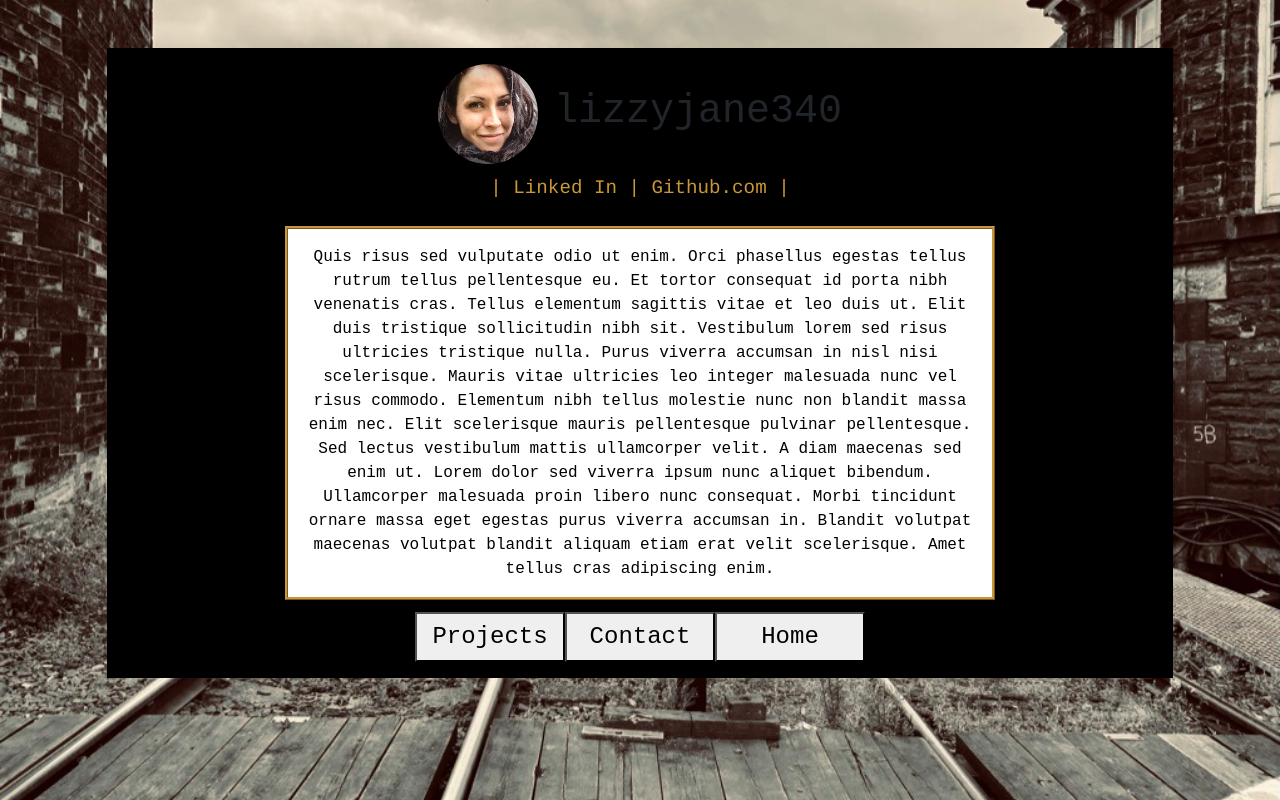
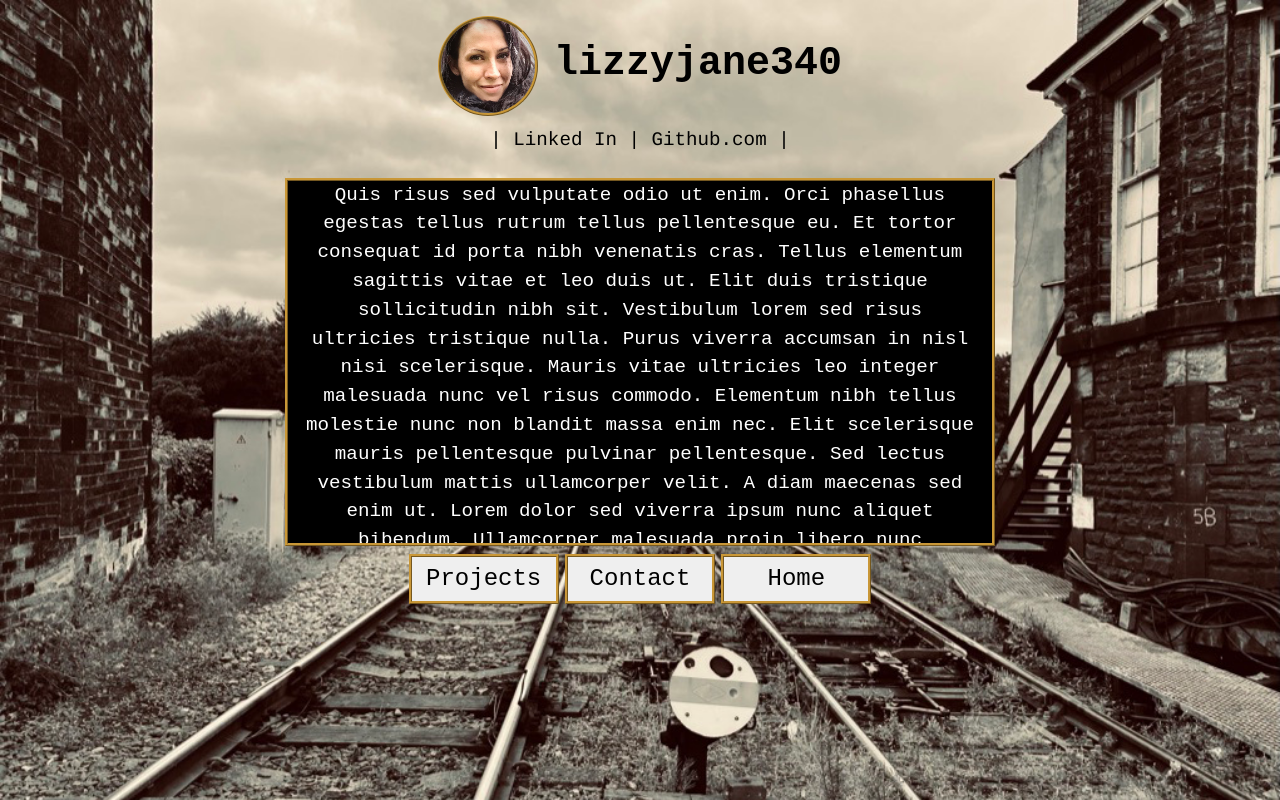
Before and after one commit to lizzyjane340/portfolio-site, a plain HTML site: page blog.html in a window 1280 px wide. Drawn offline with nearby package versions, Linux system fonts and the light colour scheme.

Commit message:
Add borders and auto scroll

```diff
--- a/styles.css
+++ b/styles.css
@@ -1,7 +1,8 @@
-body {
-    background: url('images/railshot.jpeg') no-repeat center center fixed;
+#body {
+    background-image: url('https://lizzyjane340.github.io/portfolio-site/images/railshot.jpeg');
+    background-size: cover;
     background-position: fixed;
-    background-size: cover;
+    background-repeat: no-repeat;
     font-family: courier;
 }
 
@@ -11,42 +12,40 @@ h2 {
 
 /* links */
 a:link {
-  color: #C99737;
+  color: black;
   font-weight: normal;
   font-size: 1.2rem;
 }
 
-a:visited {
+a:hover {
     color: #C99737;
     font-weight: normal;
     font-size: 1.2rem;
 }
 
-a:hover {
-  color: #B7A5AF;
+a:visited {
+  color: black;
   font-weight: normal;
   font-size: 1.2rem;
 }
 
 #main-block {
-    background-color: black;
+    color: black;
     padding: 1em;
-    overflow: hidden;
     text-align: center;
-    margin-top: 3em;
 }
 
 #text-dark {
     font-family: 'Courier New', courier;
+    color: black;
     font-size: 30px;
-    font-weight: normal !important;
+    font-weight: bold !important;
     justify-content: center;
 }
 
 #text-light {
     font-family: 'Courier New', Courier, monospace;
     color: white;
-    opacity: 2;
     font-size: 1rem;
     font-weight: normal !important;
     justify-content: center;
@@ -57,14 +56,17 @@ a:hover {
 #button {
     font-family: 'Courier New', Courier, monospace;
     font-size: 1.5rem;
+    border: ridge 3px #C99737;
     text-align: center;
     color: #000000;
     width: 150px;
     height: 50px;
-    margin-top: 0.5rem;
+    margin: 0.2rem;
+
 }
 
 #link-bar {
+    color: black;
     font-size: 1.5rem;
     font-weight: 400;
     margin-bottom: 1rem;
@@ -72,27 +74,18 @@ a:hover {
 
 #content-div {
     font-family: 'Courier New', Courier, monospace;
-    background-color: white;
-    color: black;
-    font-size: 1rem;
+    background-color: black;
+    background-position: fixed;
+    overflow: scroll;
+    color: white;
+    font-size: 1.2rem;
     font-weight: normal !important;
     justify-content: center;
     border: ridge 3px #C99737;
-    padding: 1rem;
+    height: 23rem;
 }
 
 #shot {
     margin-bottom: 0.3em;
+    border: ridge 3px #C99737;
 }
-
-#text-row {
-    padding: 30px;
-}
-
-#index {
-    opacity: 0.85;
-}
-
-#projects {
-    opacity: 0.85;
-}
```
